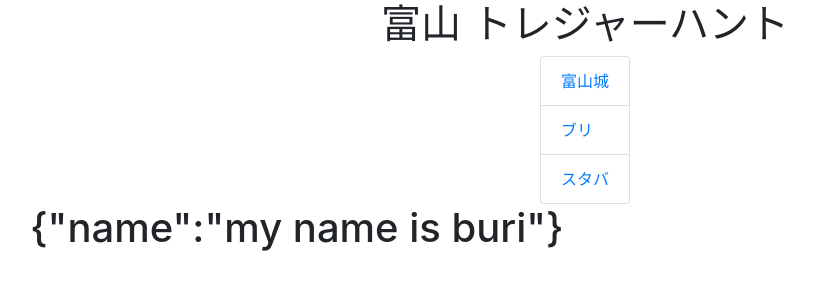
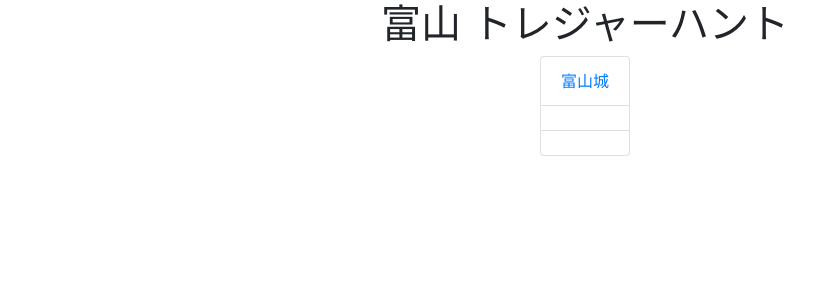
Before and after one commit to toyamahackathon2021/fe, a Next.js app: page / in a window 1280 px wide. Shown: the top 300 px of the page, without its empty margins (55-869 px from the left). Built offline with nearby package versions, Linux system fonts and the light colour scheme.

Commit message:
get json id

```diff
--- a/pages/api/goal.ts
+++ b/pages/api/goal.ts
@@ -4,8 +4,7 @@ import goal_1 from "./goal_1.json";
 
 export default function handler(req: NextApiRequest, res: NextApiResponse) {
   const query = req.query;
-  console.log(query);
-  const id = query["id"][0];
+  const id = query["id"];
 
   const all = [
     {
@@ -22,7 +21,7 @@ export default function handler(req: NextApiRequest, res: NextApiResponse) {
     },
   ];
 
-  const data = all.filter((d) => d.id === id);
+  const data = id === undefined ? all : all.filter((d) => d.id === id);
 
   res.statusCode = 200;
   res.setHeader("Content-Type", "application/json");
--- a/pages/index.tsx
+++ b/pages/index.tsx
@@ -6,26 +6,33 @@ import useSWR from "swr";
 import { fetcher } from "../services/fetcher";
 
 const IndexPage = () => {
-  const { data, error } = useSWR("/api/images?name=buri", fetcher);
+  const { data, error } = useSWR("/api/goal", fetcher);
   console.log(data);
 
   if (error) return <div>failed to load</div>;
   if (!data) return <div>loading...</div>;
 
-  const questList = [
-    {
-      name: "富山城",
-      id: 1,
-    },
-    {
-      name: "ブリ",
-      id: 2,
-    },
-    {
-      name: "スタバ",
-      id: 3,
-    },
-  ];
+  // const questList = [
+  //   {
+  //     name: "富山城",
+  //     id: 1,
+  //   },
+  //   {
+  //     name: "ブリ",
+  //     id: 2,
+  //   },
+  //   {
+  //     name: "スタバ",
+  //     id: 3,
+  //   },
+  // ];
+
+  const questList: { id: string; name: string }[] = data.map((d: any) => {
+    return {
+      id: d.id,
+      name: d.data ? d.data.name : "",
+    };
+  });
 
   return (
     <Container>
@@ -41,7 +48,6 @@ const IndexPage = () => {
           ))}
         </ListGroup>
       </Row>
-      <h1>{JSON.stringify(data)}</h1>
     </Container>
   );
 };
```
